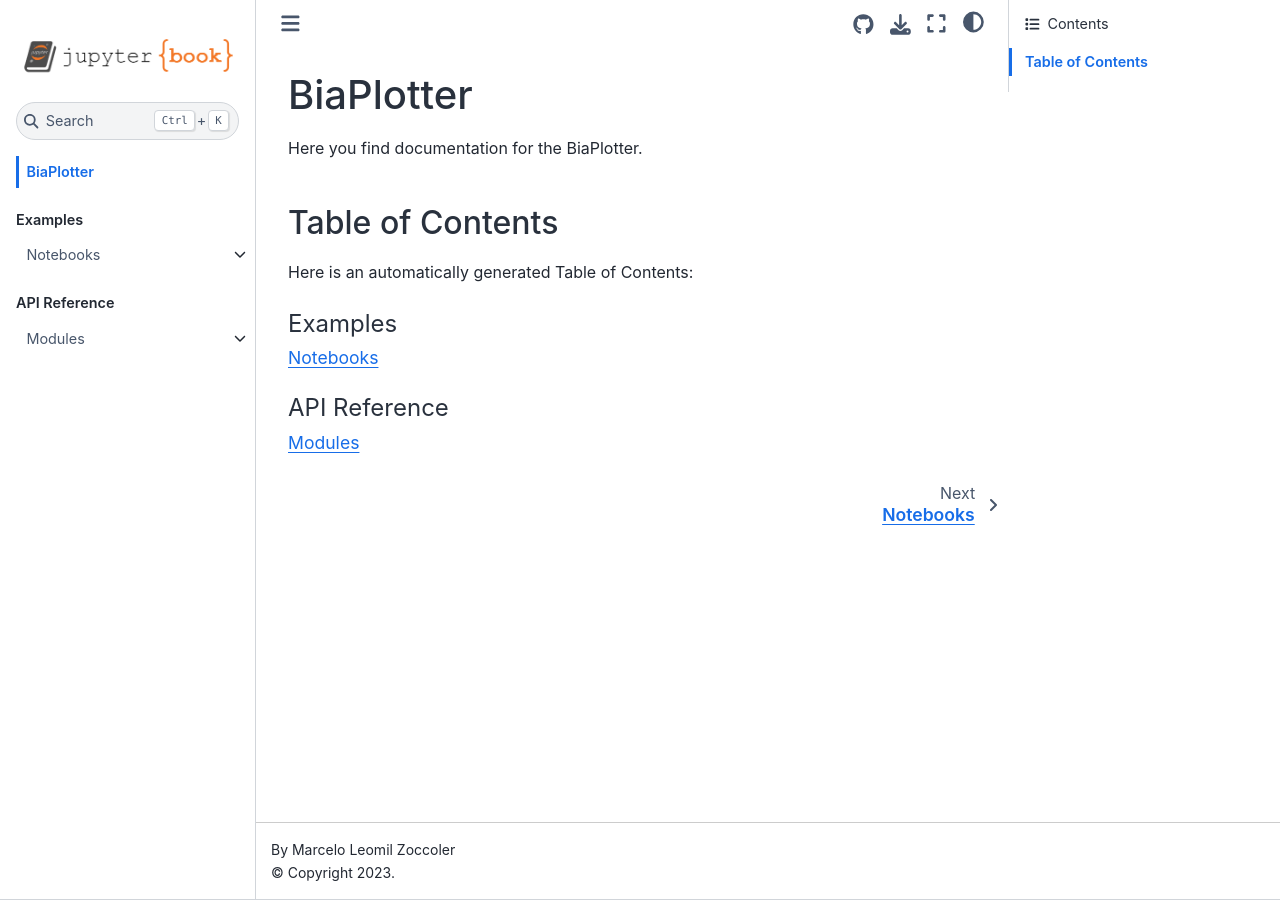
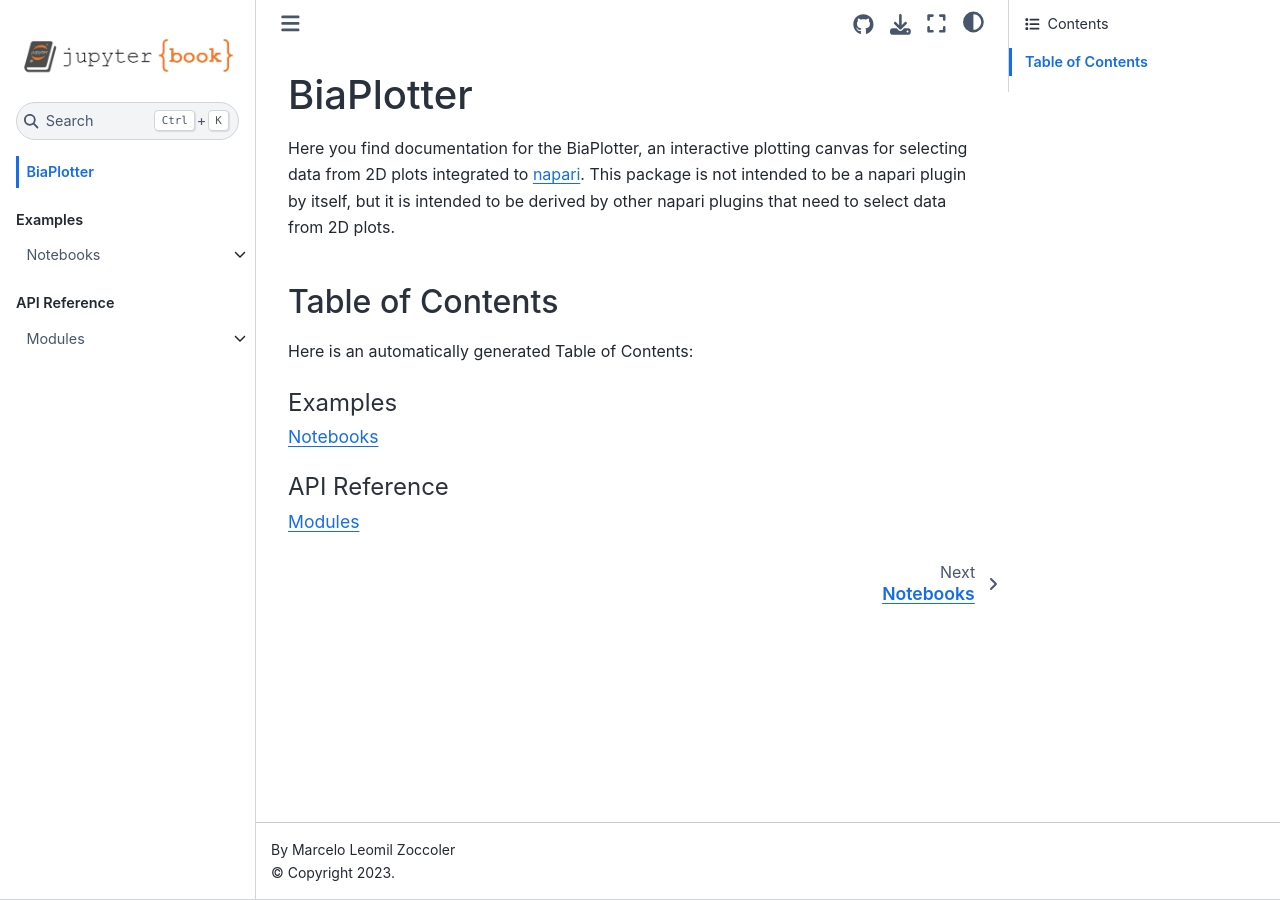
Before and after one commit to BiAPoL/biaplotter, a Jupyter Book: the page built from docs/intro.md, in a window 1280 px wide. Built offline with Jupyter Book 1.0.4 settings and Sphinx 7.4.7 and the Sphinx Book theme 1.1.4, drawn with Linux system fonts in a browser that asks for light colours; pages that are not in the unit, such as notebooks, are missing from menus.

Commit message:
Add package description

```diff
--- a/docs/intro.md
+++ b/docs/intro.md
@@ -2,7 +2,8 @@
 
 # BiaPlotter
 
-Here you find documentation for the BiaPlotter.
+Here you find documentation for the BiaPlotter, an interactive plotting canvas for selecting data from 2D plots integrated to [napari](https://napari.org/stable/).
+This package is not intended to be a napari plugin by itself, but it is intended to be derived by other napari plugins that need to select data from 2D plots.
 
 ## Table of Contents
 
```
